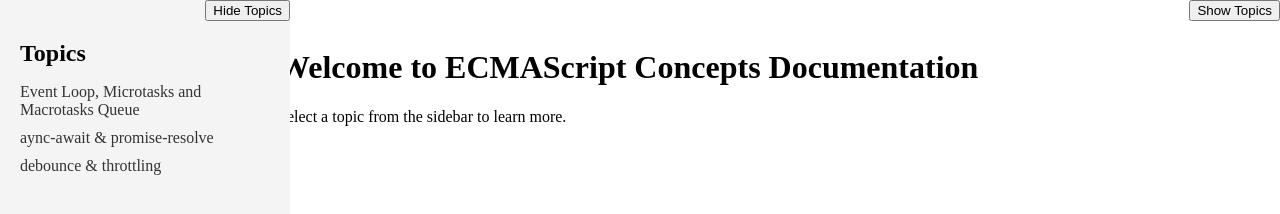
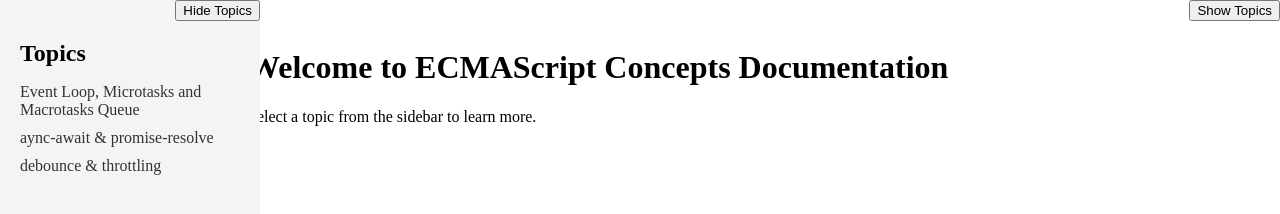
Before and after one commit to jcoding09/jcoding09.github.io, a plain HTML site: page index.html in a window 1280 px wide. Both pictures are taken after a click on the button "Show Topics". Drawn offline with Linux system fonts and the light colour scheme.

Commit message:
Update CSS and js

```diff
--- a/css/style.css
+++ b/css/style.css
@@ -1,6 +1,6 @@
 /* Style for sidebar */
 .sidebar {
-  width: 250px;
+  width: 220px;
   height: 100%;
   position: fixed;
   top: 0;
--- a/js/script.js
+++ b/js/script.js
@@ -15,7 +15,7 @@ function toggleSidebarShow() {
   sidebar.style.display = "block";
 
   // Adjust content margin to accommodate the sidebar
-  content.style.marginLeft = "250px";
+  content.style.marginLeft = "220px";
 }
 
 // Event listener to toggle sidebar visibility when sidebar button is clicked
```
